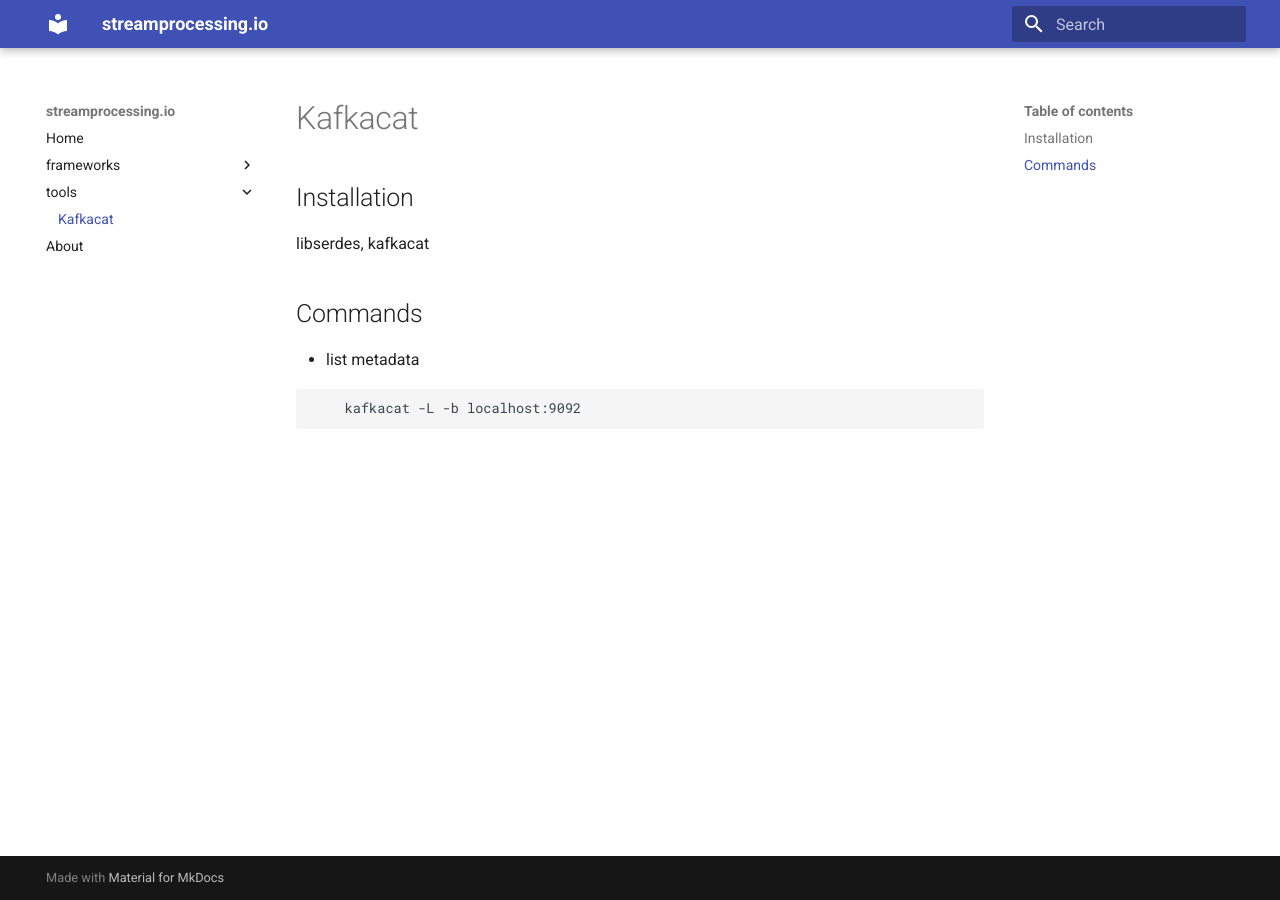
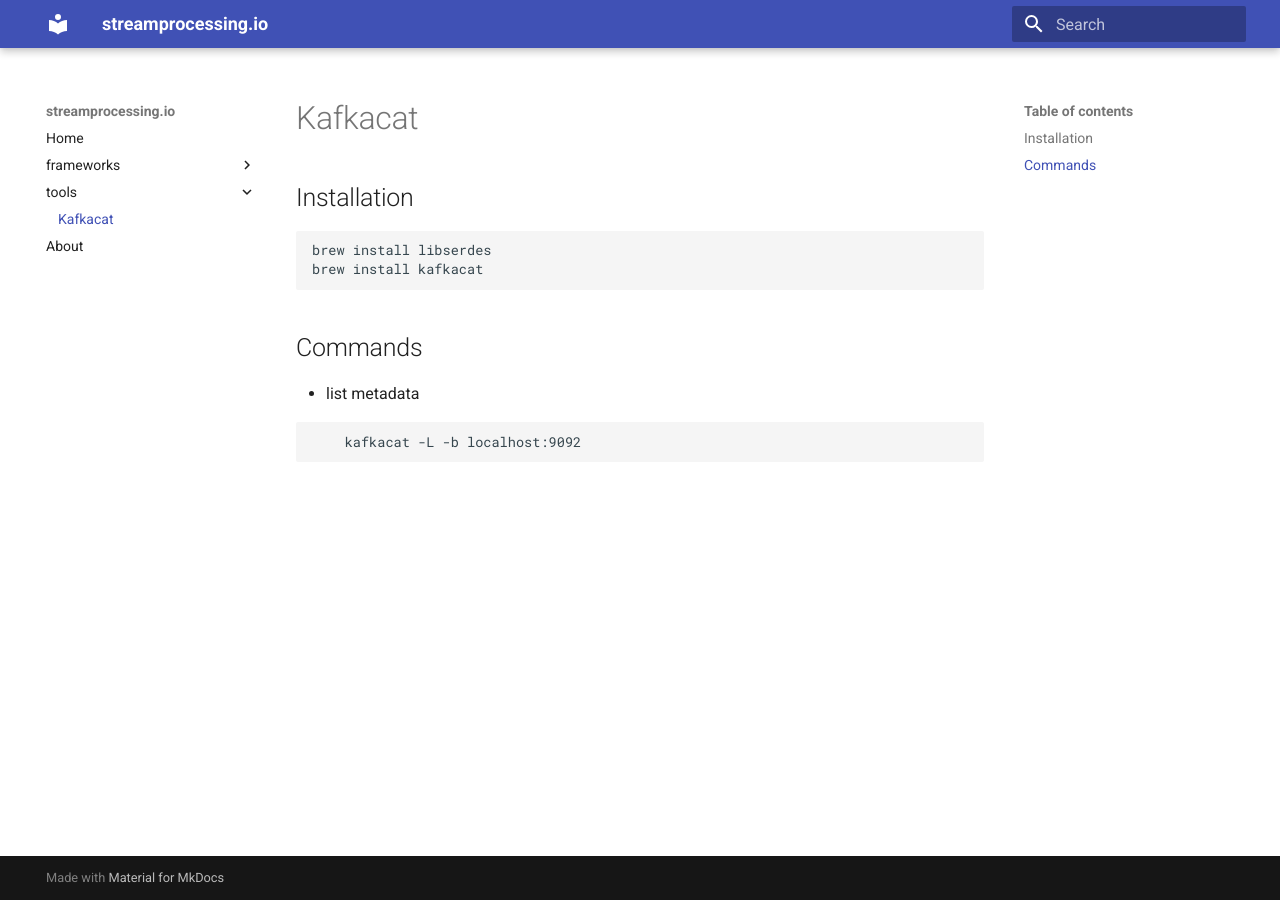
Before and after one commit to vaibhav39a/streamprocessing, an MkDocs documentation site: the page built from docs/tools/kafkacat.md, in a window 1280 px wide. Built offline with MkDocs 1.6.1 and Material for MkDocs 9.7.7, drawn with Linux system fonts in a browser that asks for light colours.

Commit message:
Update docs for kafka

````diff
--- a/docs/tools/kafkacat.md
+++ b/docs/tools/kafkacat.md
@@ -1,10 +1,16 @@
+# Kafkacat
+
 ## Installation
-libserdes, kafkacat
+
+```bash
+brew install libserdes
+brew install kafkacat
+```
 
 ## Commands
 
 - list metadata
 
-```
+```bash
     kafkacat -L -b localhost:9092
 ```
````
Also changed, not shown: docs/frameworks/kafka.md (+6 -7 lines).
